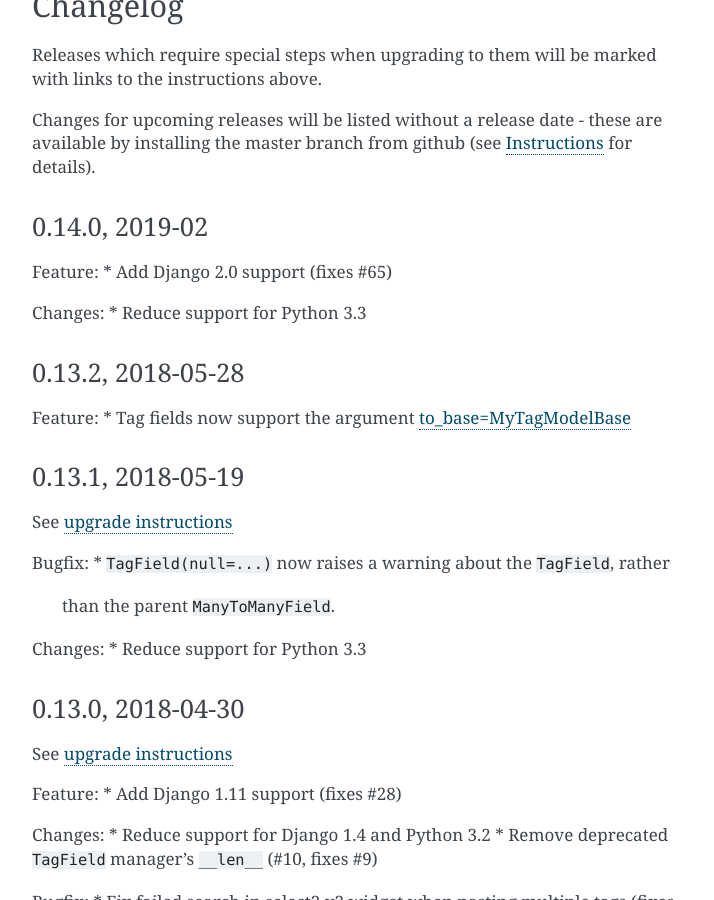
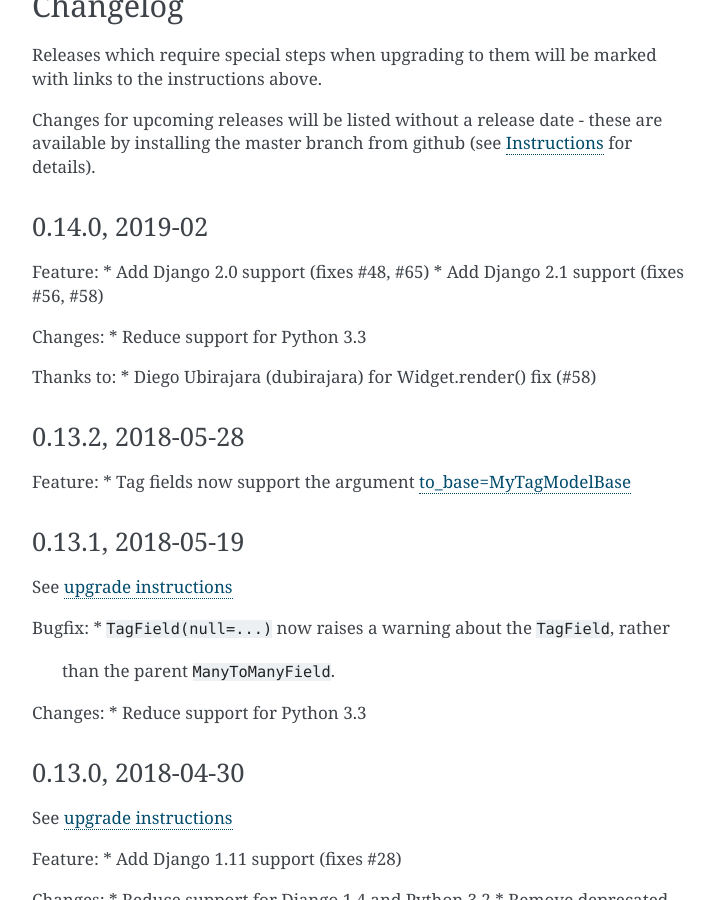
Before and after one commit to radiac/django-tagulous, a Sphinx documentation site: the page built from docs/upgrading.rst, in a window 1280 px wide and 900 px high, scrolled down 5377 px. Shown: the whole window, without its empty margins (388-1102 px from the left). Built offline with Sphinx 7.4.7, drawn with Linux system fonts in a browser that asks for light colours.

Commit message:
Add Django 2.1 support

```diff
--- a/docs/upgrading.rst
+++ b/docs/upgrading.rst
@@ -286,10 +286,14 @@
 ------------------
 
 Feature:
-* Add Django 2.0 support (fixes #65)
+* Add Django 2.0 support (fixes #48, #65)
+* Add Django 2.1 support (fixes #56, #58)
 
 Changes:
 * Reduce support for Python 3.3
+
+Thanks to:
+* Diego Ubirajara (dubirajara) for Widget.render() fix (#58)
 
 
 0.13.2, 2018-05-28
```
Also changed, not shown: 1 other file.
